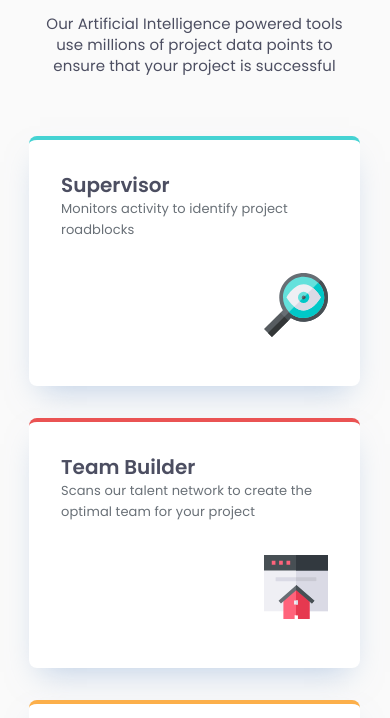
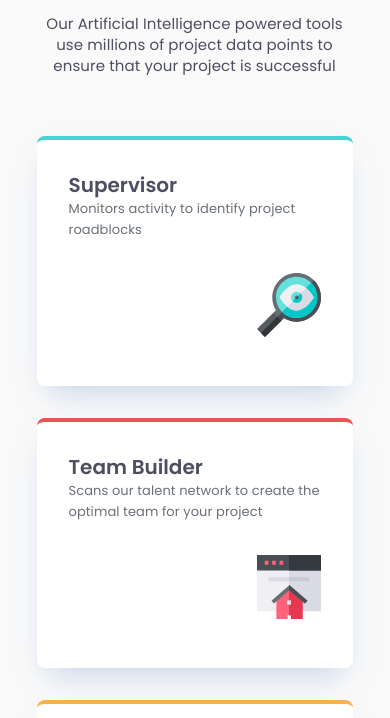
Before and after one commit to SuellenMMarques/fourcardfeature, a plain HTML site: page index.html in a window 390 px wide. Shown: the part 126-844 px from the top of the page. Drawn offline with Linux system fonts and the light colour scheme.

Commit message:
responsiveness adjustment

```diff
--- a/style.css
+++ b/style.css
@@ -78,6 +78,9 @@ main {
     justify-content: center;
     align-items: center;
     gap: var(--spacing-400);
+    width: 100%;
+    max-width: 19.75rem;
+    margin: 0 auto;
 }
 
 footer {
```
